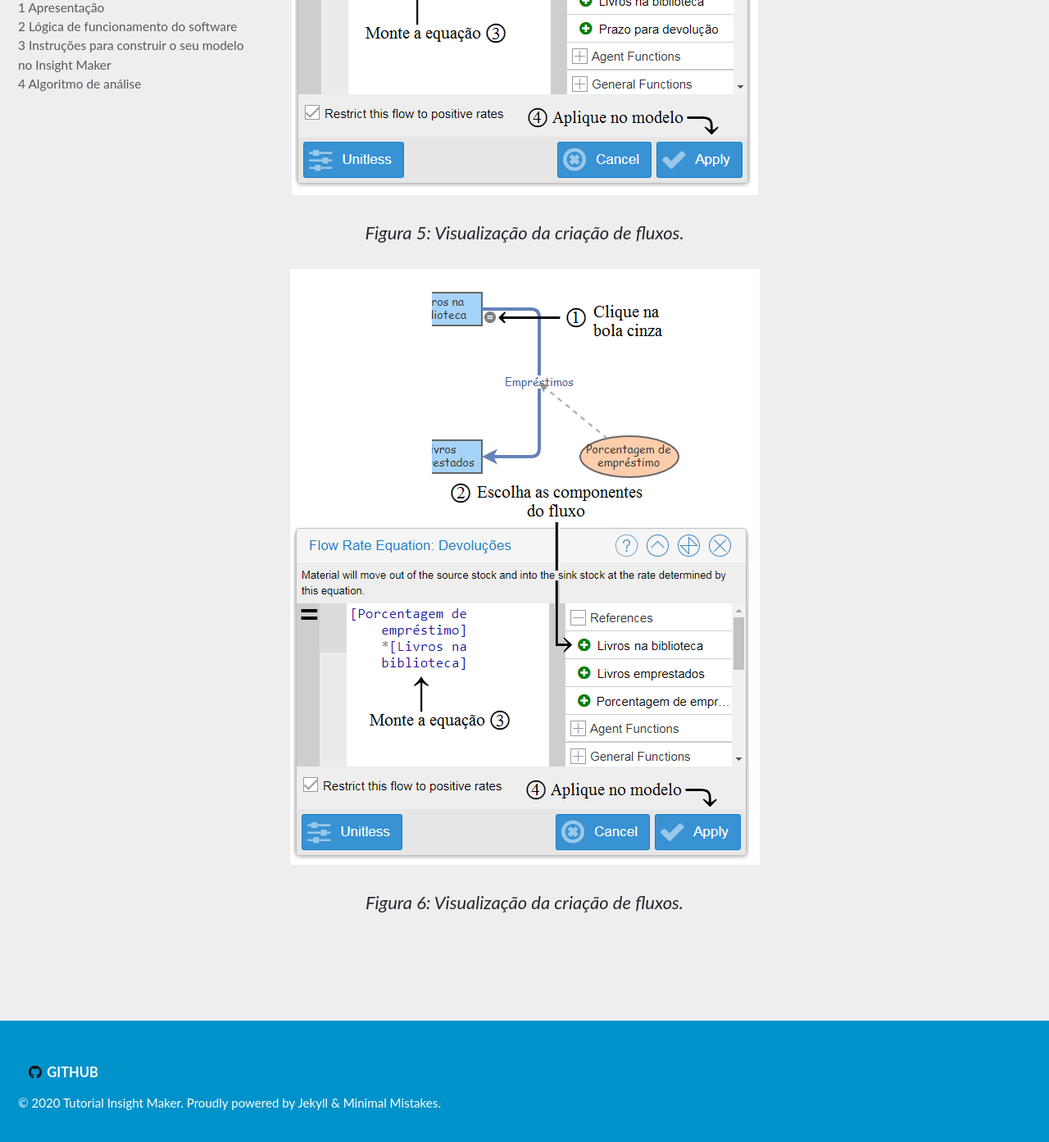
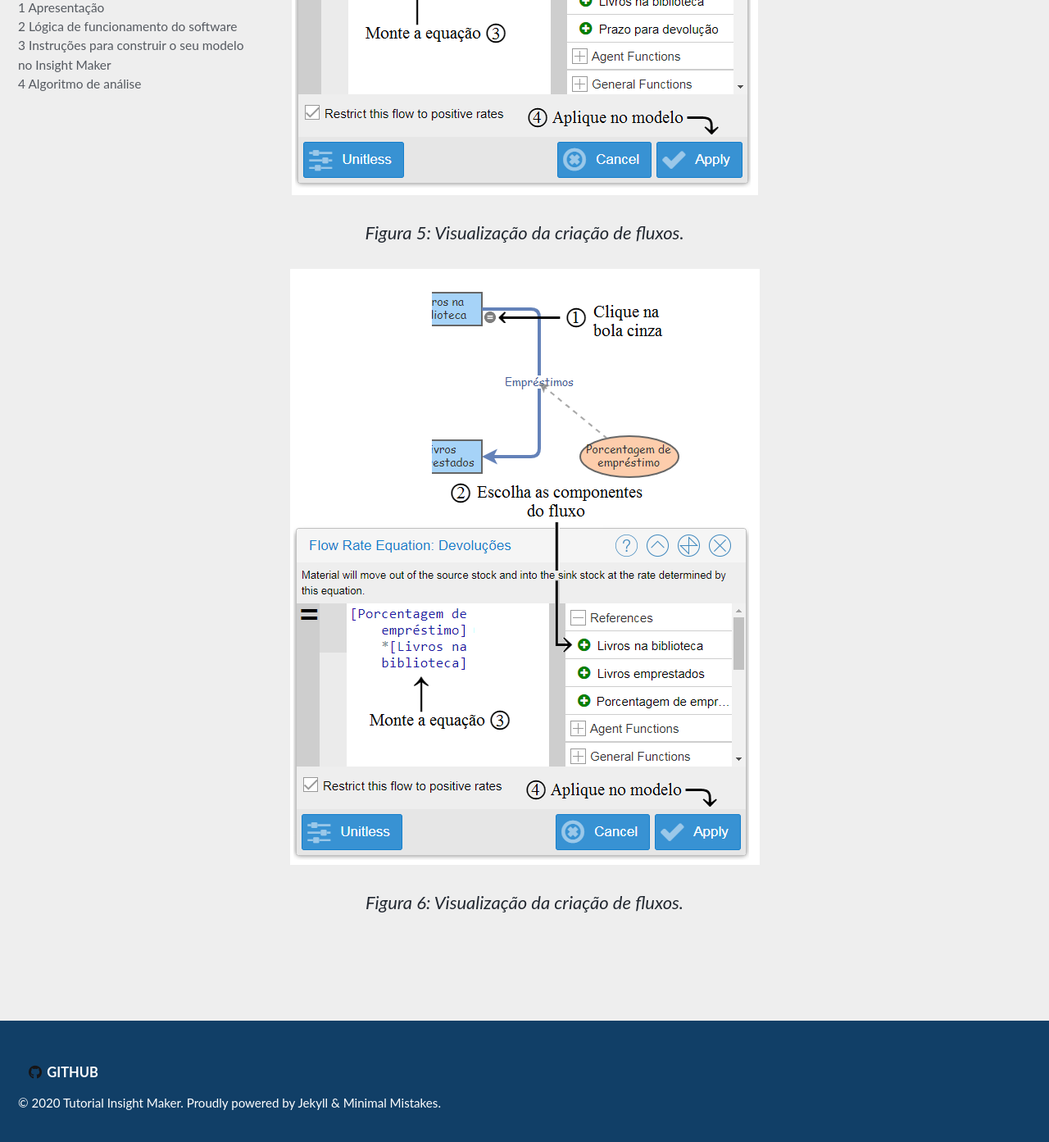
Before and after one commit to milenalauschner/MM, a Jekyll site: the page built from _pages/instruções.md, in a window 1280 px wide and 1400 px high, scrolled down 1402 px. Shown: the top 1393 px of the window at 82% size. Built offline with Jekyll 4.4.1, drawn with Linux system fonts in a browser that asks for light colours; cached includes are drawn as plain includes; nearby versions of some CDN libraries; some web fonts are replaced.

Commit message:
Update _air.scss

```diff
--- a/_sass/minimal-mistakes/skins/_air.scss
+++ b/_sass/minimal-mistakes/skins/_air.scss
@@ -8,7 +8,7 @@ $text-color: #222831 !default;
 $muted-text-color: #393e46 !default;
 $primary-color: #0092ca !default;
 $border-color: mix(#fff, #393e46, 75%) !default;
-$footer-background-color: $primary-color !default;
+$footer-background-color: #113f67;
 $link-color: #393e46 !default;
 $masthead-link-color: $text-color !default;
 $masthead-link-color-hover: $text-color !default;
```
